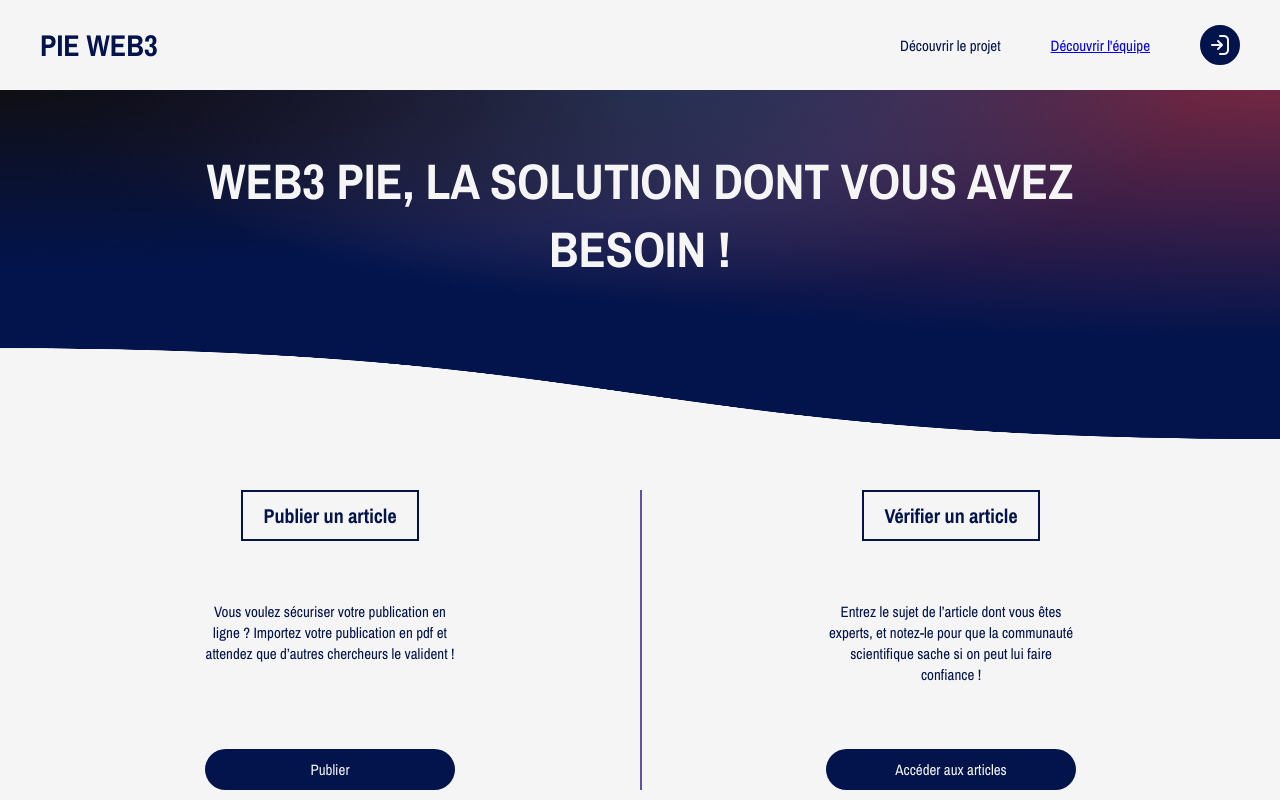
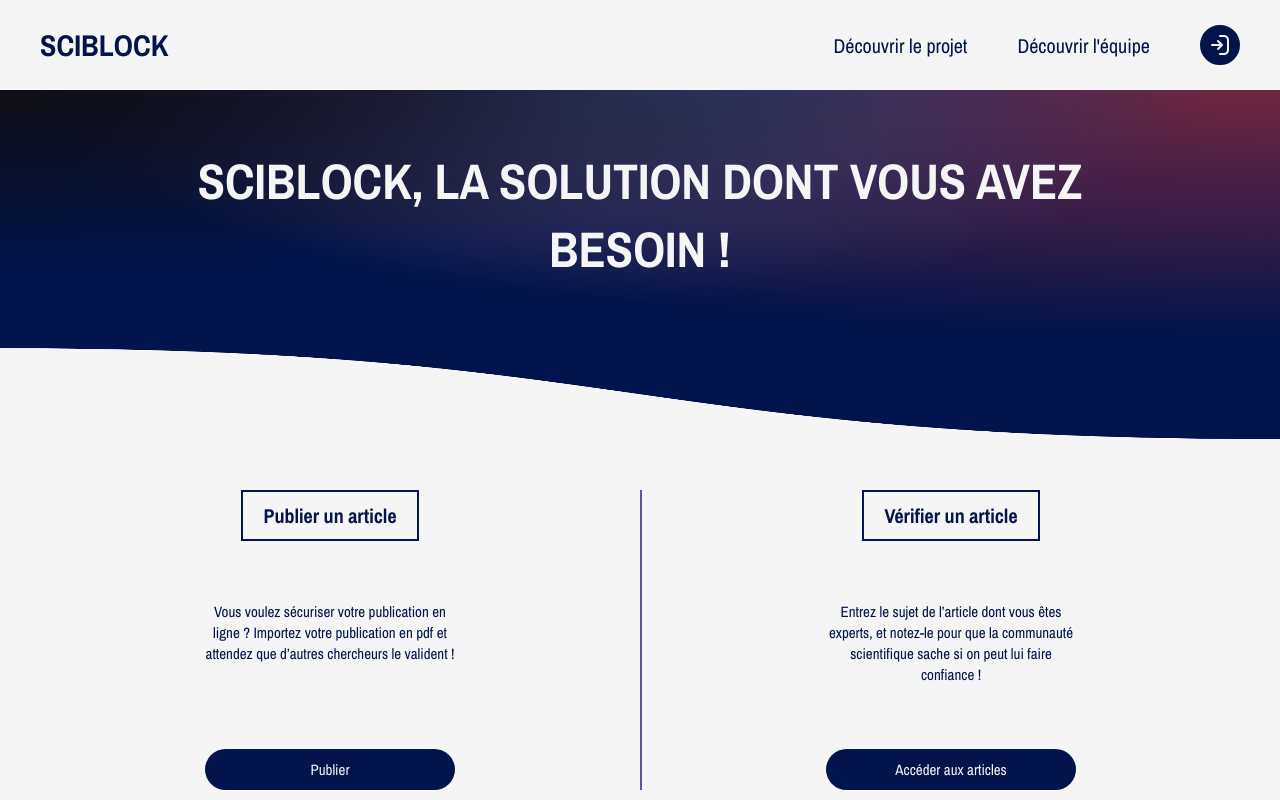
Before and after one commit to florian-morel22/PIE_WEB3, a React (Create React App) app in the folder frontend/: page / in a window 1280 px wide. Shown: the top 800 px of the page. Built offline with nearby package versions, Linux system fonts and the light colour scheme.

Commit message:
modifs mineures

```diff
--- a/frontend/src/components/Banner.jsx
+++ b/frontend/src/components/Banner.jsx
@@ -14,12 +14,14 @@ const Banner = () => {
     return (
         <div className="banner">
             <Link to="/" className="banner-logo">
-                PIE WEB3
+                SCIBLOCK
             </Link>
 
             <div className="banner-nav-links">
                 <span>Découvrir le projet</span>
-                <Link to="team">Découvrir l'équipe</Link>
+                <Link to="team" className="banner-nav-links-team">
+                    Découvrir l'équipe
+                </Link>
             </div>
             <Link to="signin">
                 <div className="banner-signin" onClick={logout}>
--- a/frontend/src/components/Home/HeaderHome.jsx
+++ b/frontend/src/components/Home/HeaderHome.jsx
@@ -5,7 +5,7 @@ import header_background from "../../assets/header_background.png";
 const HeaderHome = () => {
     return (
         <div className="header-home-container">
-            <span>WEB3 PIE, LA SOLUTION DONT VOUS AVEZ BESOIN !</span>
+            <span>SCIBLOCK, LA SOLUTION DONT VOUS AVEZ BESOIN !</span>
 
             <img
                 className="header-home-background"
--- a/frontend/src/components/Validation/index.jsx
+++ b/frontend/src/components/Validation/index.jsx
@@ -9,58 +9,6 @@ import "./validationStyles.css";
 
 import axios from "axios";
 import Modal from "../Modal/Modal";
-
-const listArticlesJSON = [
-    {
-        key: 1,
-        title: "Boundary loss for highly unbalanced segmentation",
-        authors: ["Auteur 1", "Auteur 2", "Auteur 3"],
-        keywords: ["Mot clé 1", "Mot clé 2", "Mot clé 3"],
-        abstract: "Abstract de l'article 1",
-        valid: 0,
-        unvalid: 0,
-    },
-    {
-        key: 2,
-        title: "Bounding boxes for weakly supervised segmentation: Global constraints get close to full supervision",
-        authors: ["Auteur 1", "Auteur 2", "Auteur 3"],
-        keywords: ["Mot clé 1", "Mot clé 2", "Mot clé 3"],
-        abstract: "Abstract de l'article 1",
-        valid: 2,
-        unvalid: 0,
-    },
-    {
-        key: 3,
-        title: "Curriculum semi-supervised segmentation",
-        authors: ["Auteur 1", "Auteur 2", "Auteur 3"],
-        keywords: [
-            "Artificial Intelligence",
-            "Digital Manufacturing",
-            "Blockchain",
-        ],
-        abstract: "Abstract de l'article 1",
-        valid: 7,
-        unvalid: 1,
-    },
-    {
-        key: 4,
-        title: "Few-Shot Segmentation Without Meta-Learning: A Good Transductive Inference Is All You Need?",
-        authors: ["H Kervadec", "M Boudiaf", "ZI Masud"],
-        keywords: ["Mot clé 1", "Mot clé 2", "Mot clé 3"],
-        abstract: "Abstract de l'article 1",
-        valid: 1,
-        unvalid: 10,
-    },
-    {
-        key: 5,
-        title: "Beyond pixel-wise supervision: semantic segmentation with higher-order shape descriptors",
-        authors: ["Auteur 1", "Auteur 2", "Auteur 3"],
-        keywords: ["Mot clé 1", "Mot clé 2", "Mot clé 3"],
-        abstract: "Abstract de l'article 1",
-        valid: 1,
-        unvalid: 8,
-    },
-];
 
 function Validation() {
     const [showForm, setShowForm] = useState(false);
@@ -115,10 +63,7 @@ function Validation() {
             console.log(e);
             setShowModal(true);
             setContentModal(
-                <span>
-                    Une erreur s'est produite. Réessayez de publier votre
-                    article à un autre moment.
-                </span>
+                <span>Une erreur s'est produite. Réessayez plus tard.</span>
             );
         }
     };
@@ -153,15 +98,12 @@ function Validation() {
                             authors: document.authors,
                             keywords: document.keywords,
                             abstract: document.abstract,
-                            valid: Math.floor(Math.random() * 100),
-                            unvalid: Math.floor(Math.random() * 100),
+                            valid: Math.floor(Math.random() * 3),
+                            unvalid: Math.floor(Math.random() * 3),
                         };
 
                         return <Article article={article} key={article.key} />;
                     })}
-                    {/* {listArticlesJSON.map((article) => (
-                        <Article article={article} key={article.key} />
-                    ))} */}
                 </div>
             </div>
             <Footer />
--- a/frontend/src/styles/Banner.css
+++ b/frontend/src/styles/Banner.css
@@ -37,7 +37,18 @@
     text-decoration: none;
     color: #03144cff;
     font-family: 'Archivo Narrow', sans-serif;
-    font-size: 15px;
+    font-size: 20px;
+    font-weight: 400;
+    cursor: pointer;
+
+    text-decoration: none;
+}
+
+.banner-nav-links-team{
+    text-decoration: none;
+    color: #03144cff;
+    font-family: 'Archivo Narrow', sans-serif;
+    font-size: 20px;
     font-weight: 400;
     cursor: pointer;
 }
```
